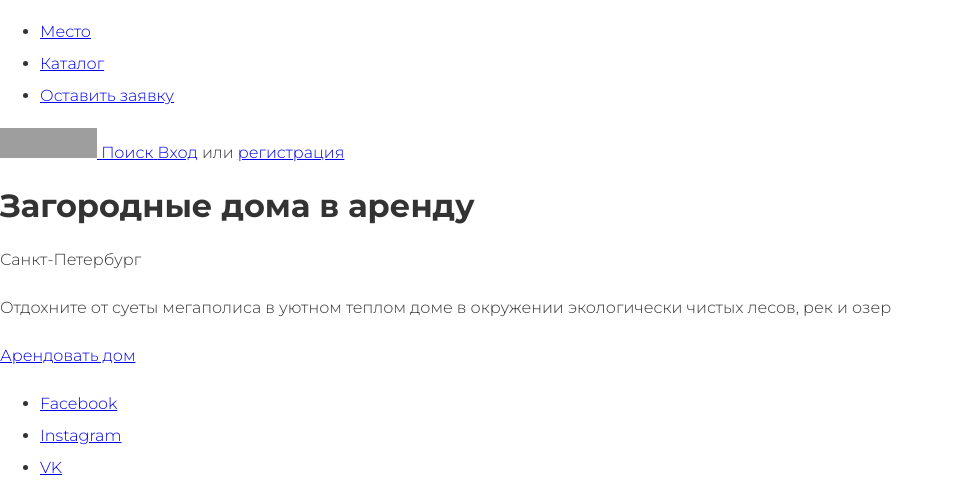
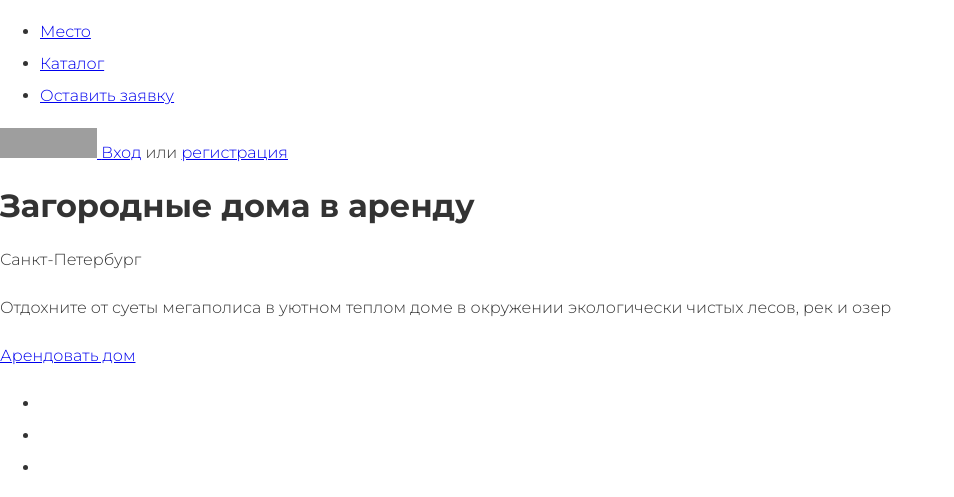
Before and after one commit to lallamilagro/Houses_for_rent, a plain HTML site: page index.html in a window 1280 px wide. Shown: the top 497 px of the page, without its empty margins (0-954 px from the left). Drawn offline with Linux system fonts and the light colour scheme; grey boxes are pictures that could not be loaded.

Commit message:
Hid elements missing from the layout

```diff
--- a/style.css
+++ b/style.css
@@ -8,3 +8,13 @@ body {
     line-height: 32px;
     color: #333333;
 }
+
+.visually-hidden {
+    position: absolute;
+    clip: rect(1px, 1px, 1px, 1px);
+    padding: 0;
+    border: 0;
+    height: 1px;
+    width: 1px;
+    overflow: hidden;
+}
```
